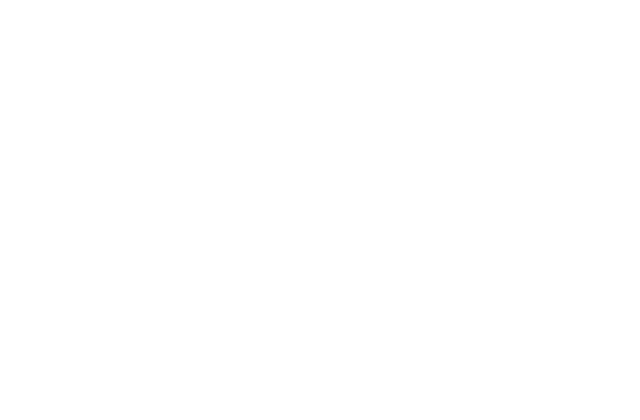
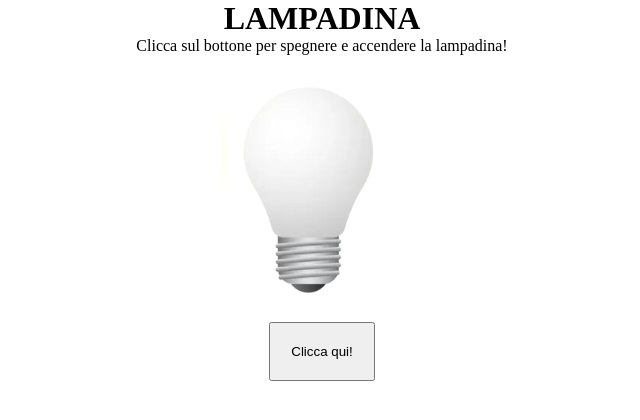
Before and after one commit to stefanosorrenti/js-dom-1, a plain HTML site: page index.html in a window 1280 px wide. Shown: the whole page, without its empty margins (318-958 px from the left). Drawn offline with Linux system fonts and the light colour scheme.

Commit message:
add html and css structure

```diff
--- a/css/style.css
+++ b/css/style.css
@@ -0,0 +1,29 @@
+/*CSS RESET*/
+
+* {
+    margin: 0px;
+    padding: 0px;
+    box-sizing: border-box;
+
+
+}
+
+/*GENERICS*/
+
+img {
+    width: 200px;
+}
+
+
+.container {
+    max-width: 1080px;
+    margin: 0 auto;
+    display: flex;
+    flex-direction: column;
+    align-items: center;
+}
+
+button {
+    display: block;
+    padding: 20px;
+}
--- a/index.html
+++ b/index.html
@@ -13,6 +13,14 @@
 
 <body>
 
+    <main>
+        <div class="container">
+            <h1>LAMPADINA</h1>
+            <p>Clicca sul bottone per spegnere e accendere la lampadina!</p>
+            <img src="./img/white_lamp.png" alt="LAMP">
+            <button id="button-lamp">Clicca qui!</button>
+    </main>
+
 
 
 
```
